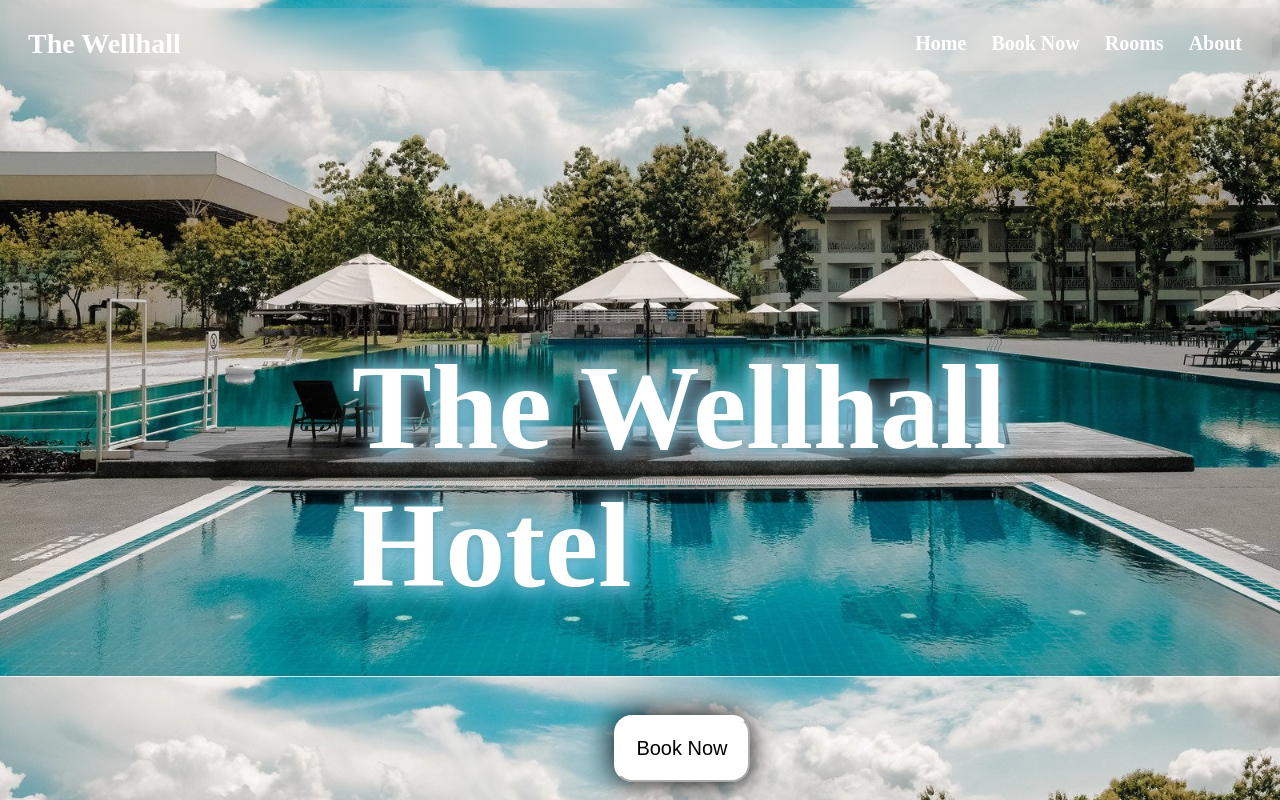
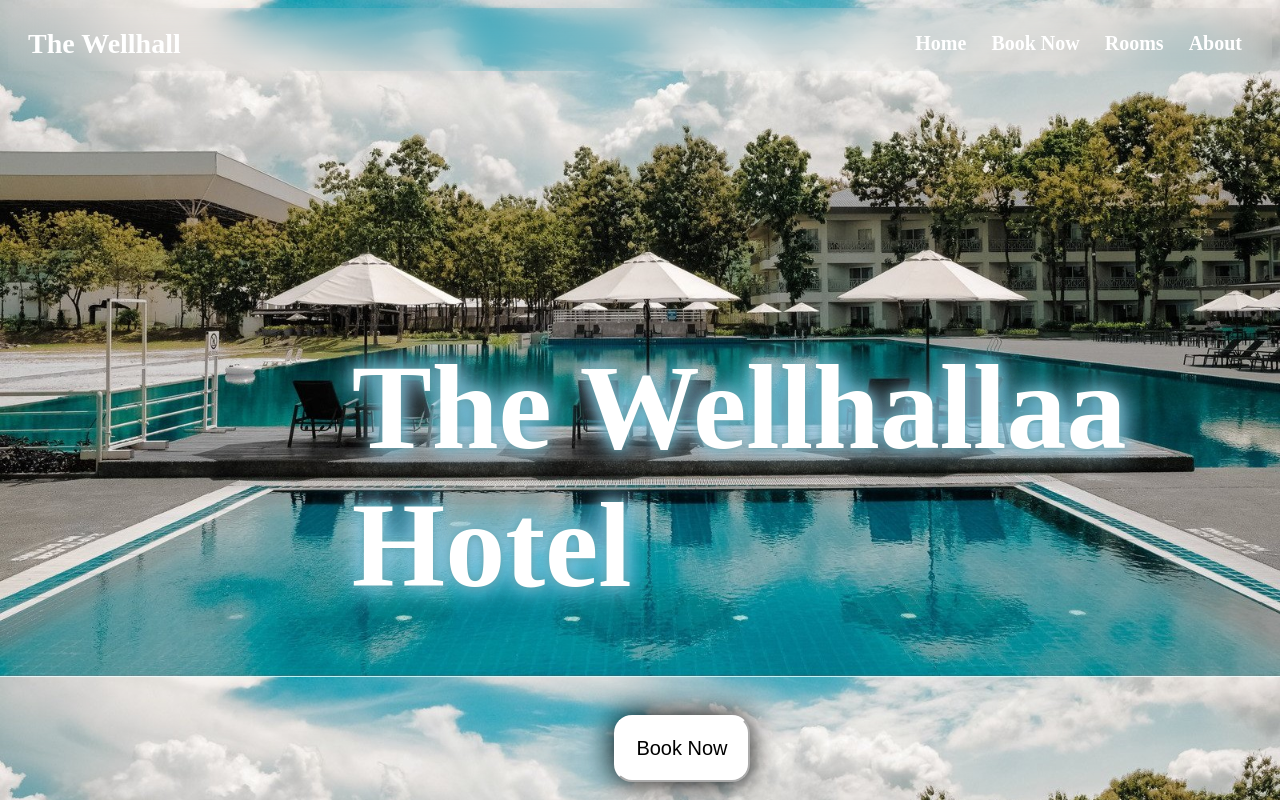
Before and after one commit to Abood03/web1-project, a website: page Home.html in a window 1280 px wide. Drawn offline with Linux system fonts and the light colour scheme.

Commit message:
init commit

```diff
--- a/Home.html
+++ b/Home.html
@@ -15,7 +15,7 @@
     <a class="links" href="About.html">About</a>
 </div>
 <div id="homePageDes">
-    <h1 id="shadowHome">The Wellhall Hotel</h1>
+    <h1 id="shadowHome">The Wellhallaa Hotel</h1>
     <form>
         <input type="button" value="Book Now" id="BookNow" onclick="location.href='BookNow.html'">
     </form>
```
